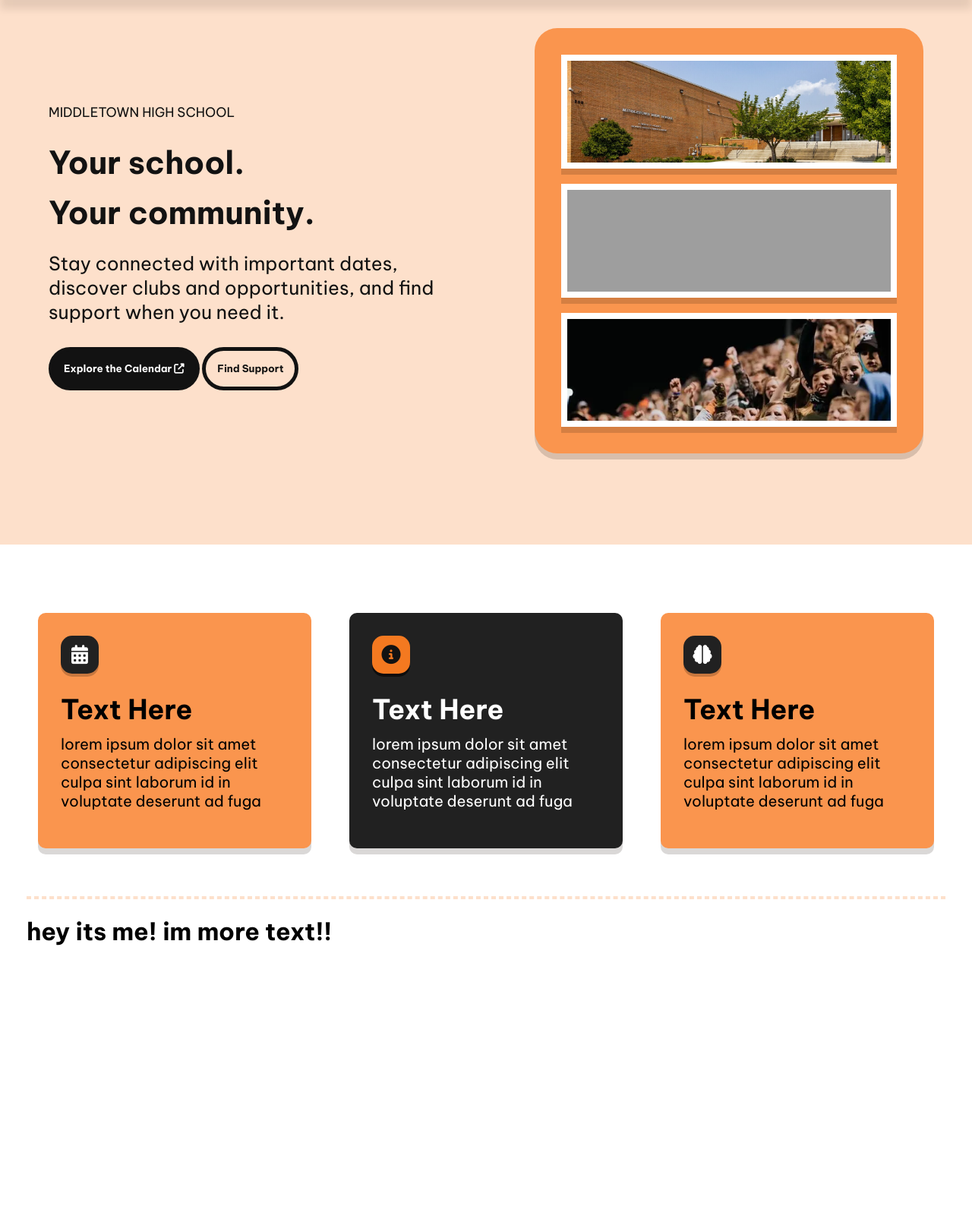
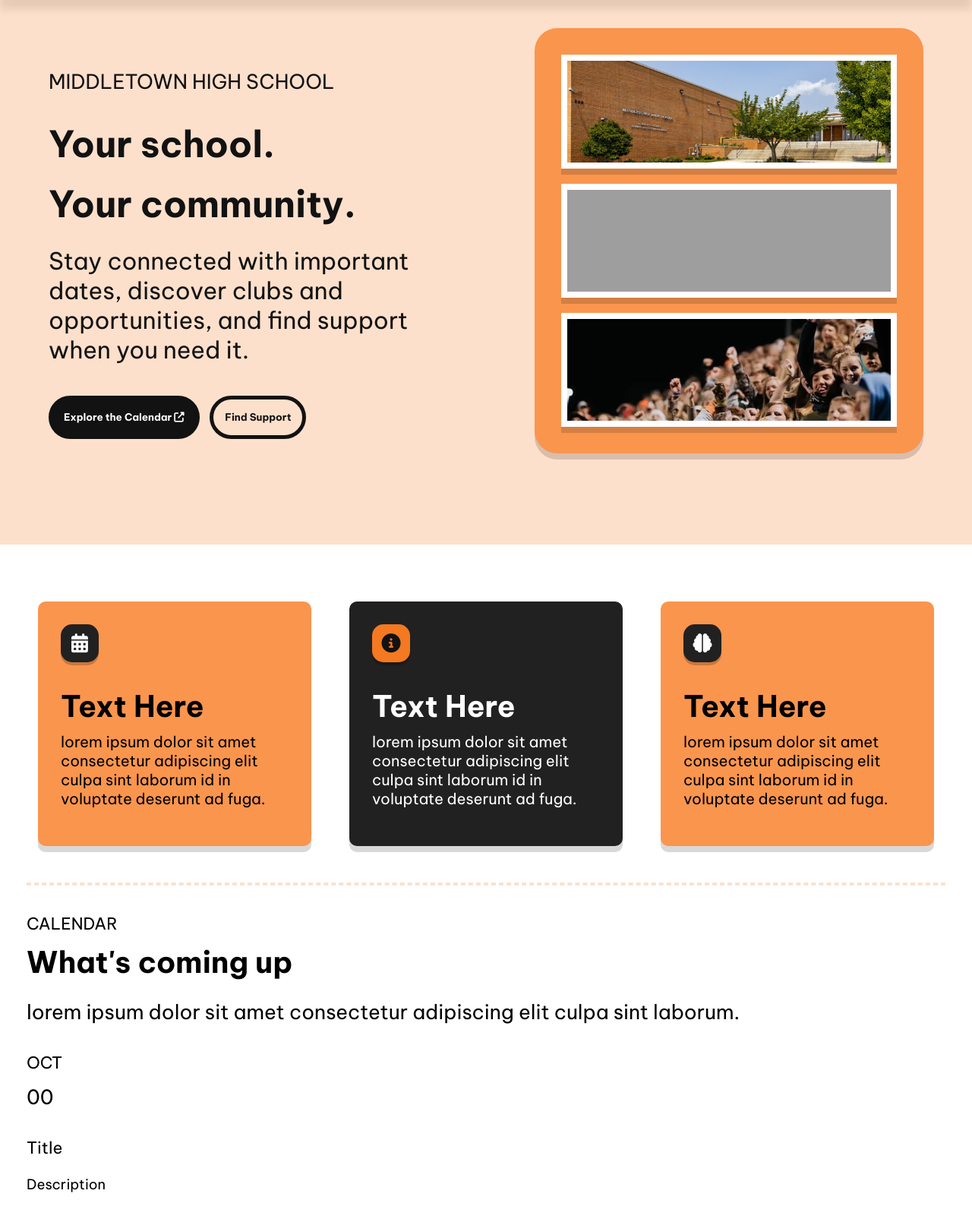
Before and after one commit to nicolegodot0209/nicolegodot0209.github.io, a plain HTML site: page index.html in a window 1280 px wide. Shown: the part 83-1692 px from the top of the page at 76% size. Before the commit the page ends 1385 px from the top, so only its background shows below. Drawn offline with Linux system fonts and the light colour scheme; grey boxes are pictures that could not be loaded.

Commit message:
sum slight bug fixes and comments

```diff
--- /dev/null
+++ b/base.css
@@ -0,0 +1,66 @@
+/* Imports */
+@import url('https://fonts.googleapis.com/css2?family=Be+Vietnam+Pro:ital,wght@0,100;0,200;0,300;0,400;0,500;0,600;0,700;0,800;0,900;1,100;1,200;1,300;1,400;1,500;1,600;1,700;1,800;1,900&display=swap');
+
+/* Variables */
+:root {
+  --black: #121212;
+  --light-gray: #212121;
+  --light-orange1: #fde0cb;
+  --light-orange2: #fa954e;
+  --orange: #f47920;
+  --white: #fff;
+
+  --font: "Be Vietnam Pro", sans-serif;
+  --translate: translate(-50%, -50%);
+  --transition: 0.5s ease;
+  --box-shadow: 0 8px 0px rgba(28, 16, 8, 0.16);
+}
+/* Prevent user select across all platforms */
+* {
+  -webkit-user-select: none;
+  -moz-user-select: none;
+  -ms-user-select: none;
+  user-select: none;
+  outline: none;
+}
+/* Default Behaviors */
+html, body {
+  font-family: var(--font);
+  scroll-behavior: smooth;
+  touch-action: manipulation;
+  & :is(button, input) {
+    font-family: var(--font);
+  }
+}
+img, svg { -webkit-user-drag: none; } /* Prevents the image from being dragged with the mouse */
+button:hover { cursor: pointer; } /* All buttons should change cursor */
+
+/* Icons */
+.icon {
+  display: flex;
+  justify-content: center;
+  align-items: center;
+  width: 50px;
+  height: 50px;
+  font-size: 25px;
+  border-radius: 30%;
+  box-shadow: 0 4px 0px 0px rgba(0, 0, 0, 0.2);
+
+  &.icon--black { /* Color Modifier: Black Version */
+    color: var(--white);
+    background-color: var(--light-gray);
+  }
+  &.icon--orange { /* Color Modifier: Orange Version */
+    color: var(--black);
+    background-color: var(--orange);
+  }
+}
+
+/* Header Sizes */
+h1 { font-size: clamp(1.75rem, 2.5vw + 1rem, 4rem); font-weight: bold; }
+h2 { font-size: clamp(1.5rem, 2.0vw + 0.85rem, 3rem); font-weight: normal; }
+h3 { font-size: clamp(1.25rem, 1.5vw + 0.75rem, 2.25rem); font-weight: normal; }
+h4 { font-size: clamp(1.1rem, 1.25vw + 0.65rem, 1.75rem); font-weight: normal; } /* Typos fixed here 👇 */
+h5 { font-size: clamp(1.0rem, 1.0vw + 0.55rem, 1.4rem); font-weight: normal; }  /* Changed w to vw */
+h6 { font-size: clamp(0.875rem, 0.85vw + 0.5rem, 1.15rem); font-weight: normal; } /* Changed w to vw */
+p  { font-size: clamp(12px, 1.25vw + 8px, 20px); font-weight: normal; }
--- a/home.css
+++ b/home.css
@@ -21,7 +21,7 @@
 }
 
 /* Navigation Bar */
-.navbar {
+.nav_bar {
   position: fixed;
   top: 0;
   left: 0;
@@ -78,7 +78,7 @@
       & button {
         width: 100%;
       }
-      .navbar.menuOpen & {
+      .nav_bar.menuOpen & {
         visibility: visible;
         pointer-events: auto;
       }
@@ -176,7 +176,7 @@
   }
 }
 
-/* Home Photo */
+/* Hero */
 .hero {
   position: absolute;
   top: 0;
@@ -198,35 +198,29 @@
   color: var(--black);
   transition: margin var(--transition);
 
-  /* Header Style */
-  :is(h1, h2, h3) {
+  /* Header Style & Animation */
+  :is(h1, h3, h4) {
     opacity: 0;
     animation: fade_text 0.75s ease-in-out forwards;
+
+    &:nth-child(1) { animation-delay: 0.5s; }
+    &:nth-child(2) { animation-delay: 1.0s; }
+    &:nth-child(3) { animation-delay: 1.5s; }
+    &:nth-child(4) { animation-delay: 2.0s; }
   }
 
-  /* Header Animations & Sizes */
   & h1 {
     margin-bottom: -15px;
-    font-size: clamp(24px, 2vw + 16px, 100px);
     font-weight: bold;
-    &:nth-of-type(1) { animation-delay: 1.0s; }
-    &:nth-of-type(2) { animation-delay: 1.5s; }
-  }
-  & h2 {
-    margin-top: 40px;
-    font-size: clamp(16px, 1vw + 12px, 65px);
-    font-weight: normal;
-    animation-delay: 2.0s;
   }
   & h3 {
-    font-size: clamp(8px, 0.25vw + 14px, 65px);
-    font-weight: normal;
-    animation-delay: 0.5s;
+    margin-top: 40px;
   }
 
   /* Buttons */
   & button {
     margin-top: 10px;
+    margin-right: 10px;
     padding: 15px;
     font-weight: bold;
     color: var(--white);
@@ -257,7 +251,6 @@
     margin-left: 3%;
   }
 }
-
 
 .hero_photo_cont {
   display: grid;
@@ -323,31 +316,24 @@ hr {
   align-items: flex-start;
   gap: 50px;
   width: 100%;
-  margin-top: 55px;
-  padding-bottom: 55px;
+  margin-top: 40px;
+  padding-bottom: 40px;
   opacity: 1;
 
   /* Content Default */
-  & h1 {
-    margin-bottom: -10px;
-    font-size: clamp(24px, 2.25vw + 12px, 36px);
-  }
-  & p {
-    font-size: clamp(12px, 1.25vw + 8px, 20px);
-  }
-  & h1, p, .icon {
-    opacity: 0;
-  }
+  & h2 { margin-bottom: -10px; }
+  & :is(h2, p, .icon) { opacity: 0; }
+
   /* Content AFTER Animation */
   &.visible {
     & .info {
-      :is(h1, p, .icon) {
+      :is(h2, p, .icon) {
         animation: fade_text 0.75s ease-in-out forwards;
       }
       /* Orders the animations */
-      &:nth-child(1) :is(h1, p, .icon) { animation-delay: 0s; }
-      &:nth-child(2) :is(h1, p, .icon) { animation-delay: 0.5s; }
-      &:nth-child(3) :is(h1, p, .icon) { animation-delay: 1s; }
+      &:nth-child(1) :is(h2, p, .icon) { animation-delay: 0s; }
+      &:nth-child(2) :is(h2, p, .icon) { animation-delay: 0.5s; }
+      &:nth-child(3) :is(h2, p, .icon) { animation-delay: 1s; }
     }
   }
 
@@ -368,8 +354,26 @@ hr {
   box-shadow: var(--box-shadow);
   opacity: 1;
 
+  & h2 {
+    margin-bottom: -10px;
+    font-weight: bold;
+  }
   &:nth-of-type(2) {
     color: white;
     background-color: var(--light-gray);
   }
 }
+
+/* Calendar */
+.calendar_section {
+  & h5 {
+    margin-bottom: -20px;
+  }
+  & h2 {
+   margin-bottom: -10px;
+   font-weight: bold;
+  }
+  & h3 {
+    font-weight: normal;
+  }
+}
--- a/index.html
+++ b/index.html
@@ -4,14 +4,14 @@
     <meta charset="UTF-8">
     <meta name="viewport" content="width=device-width, initial-scale=1">
     <title>My Website</title>
-    <link rel="stylesheet" href="style.css">
+    <link rel="stylesheet" href="base.css">
     <link rel="stylesheet" href="home.css">
     <script src="https://kit.fontawesome.com/1a99a24fea.js" crossorigin="anonymous"></script>
 </head>
 
   <body>
-    <!-- Navbar -->
-    <div class="navbar" id="navbar">
+    <!-- Nav Bar -->
+    <div class="nav_bar" id="nav_bar">
       <a href="#" class="logo"><img src="images/logo.png"/></a>
         <div id="nav_buttons" class="nav_buttons">
           <button class="nav_button">Calendar</button>
@@ -26,17 +26,17 @@
         </div>
       </div>
     </div>
-    <!-- End of NavBar -->
+    <!-- End of Nav Bar -->
 
   <!-- Hero -->
   <div class="hero">
     <div class="hero_text">
-      <h3>MIDDLETOWN HIGH SCHOOL</h3>
+      <h4>MIDDLETOWN HIGH SCHOOL</h4>
       <h1>Your school.</h1>
       <h1>Your community.</h1>
-      <h2>Stay connected with important dates, discover
+      <h3>Stay connected with important dates, discover
         clubs and opportunities, and find support
-        when you need it.</h2>
+        when you need it.</h3>
       <button>Explore the Calendar  <i class="fa-solid fa-up-right-from-square"></i></button>
       <button>Find Support</button>
     </div>
@@ -55,29 +55,43 @@
         <div class="icon icon--black">
           <i class="fa-solid fa-calendar-days"></i>
         </div>
-        <h1>Text Here</h1>
-        <p>lorem ipsum dolor sit amet consectetur adipiscing elit culpa sint laborum id in voluptate deserunt ad fuga</p>
+        <h2>Text Here</h2>
+        <p>lorem ipsum dolor sit amet consectetur adipiscing elit culpa sint laborum id in voluptate deserunt ad fuga.</p>
       </div>
 
       <div class="info info--black">
         <div class="icon icon--orange">
           <i class="fa-solid fa-circle-info"></i>
         </div>
-        <h1>Text Here</h1>
-        <p>lorem ipsum dolor sit amet consectetur adipiscing elit culpa sint laborum id in voluptate deserunt ad fuga</p>
+        <h2>Text Here</h2>
+        <p>lorem ipsum dolor sit amet consectetur adipiscing elit culpa sint laborum id in voluptate deserunt ad fuga.</p>
       </div>
 
       <div class="info">
         <div class="icon icon--black">
           <i class="fa-solid fa-brain"></i>
         </div>
-        <h1>Text Here</h1>
-        <p>lorem ipsum dolor sit amet consectetur adipiscing elit culpa sint laborum id in voluptate deserunt ad fuga</p>
+        <h2>Text Here</h2>
+        <p>lorem ipsum dolor sit amet consectetur adipiscing elit culpa sint laborum id in voluptate deserunt ad fuga.</p>
       </div>
     </div>
 
     <hr>
-    <h1>hey its me! im more text!!</h1>
+    <div class="calendar_section">
+      <h5>CALENDAR</h5>
+      <h2>What's coming up</h2>
+      <h4>lorem ipsum dolor sit amet consectetur adipiscing elit culpa sint laborum.</h4>
+
+      <div class="event">
+        <div class="date">
+          <h5 class="month">OCT</h5>
+          <h4 class="day">00</h5>
+        </div>
+
+      <h5>Title</h5>
+      <h6>Description</h6>
+      </div>
+    </div>
   </div>
 
   <hr>
--- a/script.js
+++ b/script.js
@@ -1,5 +1,5 @@
 //// Nav bar
-const navbar = document.getElementById('navbar');
+const nav_bar = document.getElementById('nav_bar');
 const menuButton = document.getElementById('menu_button');
 const navButtons = document.getElementById('nav_buttons')
 let isMenuOpen = false;
@@ -14,12 +14,12 @@ function menuButtonToggled() {
 
 function openMenu() {
     isMenuOpen = true;
-    navbar.classList.add('menuOpen');
+    nav_bar.classList.add('menuOpen');
 }
 
 function closeMenu() {
     isMenuOpen = false;
-    navbar.classList.remove('menuOpen');
+    nav_bar.classList.remove('menuOpen');
 }
 
 menuButton.addEventListener('click', menuButtonToggled);
@@ -63,13 +63,13 @@ window.addEventListener('scroll', () => {
   if (currentScrollY > lastScrollY) { // When scrolling down
     if (lastScrollDir != -1) {
         lastScrollDir = -1;
-        navbar.classList.add('scrollingDown');
+        nav_bar.classList.add('scrollingDown');
     }
   } else if (currentScrollY < lastScrollY) { // When scrolling up
 
     if (lastScrollDir != 1) {
         lastScrollDir = 1;
-        navbar.classList.remove('scrollingDown');
+        nav_bar.classList.remove('scrollingDown');
     }
   }
 
@@ -88,7 +88,7 @@ const observer = new IntersectionObserver((entries) => {
     }
   });
 }, {
-    threshold: 0.2
+    threshold: 0.5
 });
 
 // Start watching each element separately.
--- a/style.css
+++ /dev/null
@@ -1,80 +0,0 @@
-@import url('https://fonts.googleapis.com/css2?family=Be+Vietnam+Pro:ital,wght@0,100;0,200;0,300;0,400;0,500;0,600;0,700;0,800;0,900;1,100;1,200;1,300;1,400;1,500;1,600;1,700;1,800;1,900&display=swap');
-:root {
-  --black: #121212;
-  --light-gray: #212121;
-  --light-orange1: #fde0cb;
-  --light-orange2: #fa954e;
-  --orange: #f47920;
-  --white: #fff;
-
-  --font: "Be Vietnam Pro", sans-serif;
-  --translate: translate(-50%, -50%);
-  --transition: 0.5s ease;
-  --box-shadow: 0 8px 0px rgba(28, 16, 8, 0.16);
-}
-* {
-  -webkit-user-select: none; /* Safari */
-  -moz-user-select: none;    /* Firefox */
-  -ms-user-select: none;     /* IE10+/Edge */
-  user-select: none;
-  outline: none;
-}
-
-html {
-  scroll-behavior: smooth;
-  touch-action: manipulation;
-}
-body, button, input {
-  font-family: var(--font);
-  touch-action: manipulation;
-}
-
-input[type="text"],
-input[type="password"],
-input[type="email"],
-input[type="number"],
-input[type="search"],
-textarea,
-select {
-  font-size: 16px;
-}
-
-img, svg {
-  /* Prevents the image from being dragged with the mouse */
-  -webkit-user-drag: none;
-  user-drag: none;
-}
-
-img {
-  -webkit-user-drag: none;
-  user-drag: none;
-}
-button:hover {
-  cursor: pointer;
-}
-
-
-/* Base styles shared by all icons */
-.icon {
-  font-size: 25px;
-  display: flex;
-  align-items: center;
-  justify-content: center;
-  width: 50px;
-  height: 50px;
-  border-radius: 30%;
-}
-
-/* Color Modifier: Black version */
-.icon--black {
-  box-shadow: 0 4px 0px 0px rgba(0, 0, 0, 0.2);
-  background-color: var(--light-gray);
-  color: white;
-}
-
-/* Color Modifier: Orange version */
-.icon--orange {
-  box-shadow: 0 4px 0px 0px rgba(0, 0, 0, 0.6);
-  background-color: var(--orange);
-  color: var(--black);
-}
```
